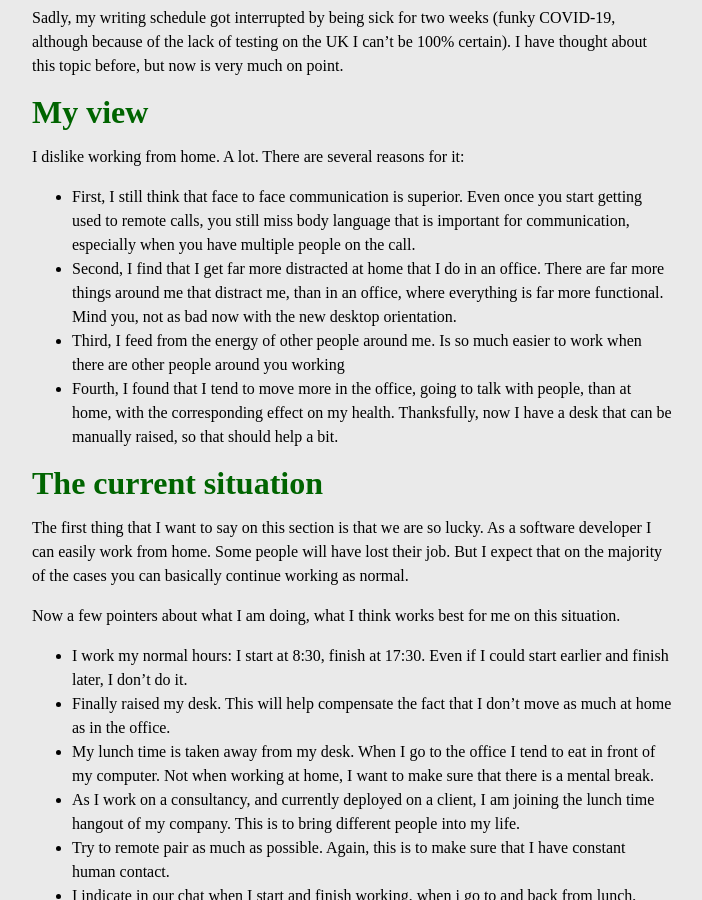
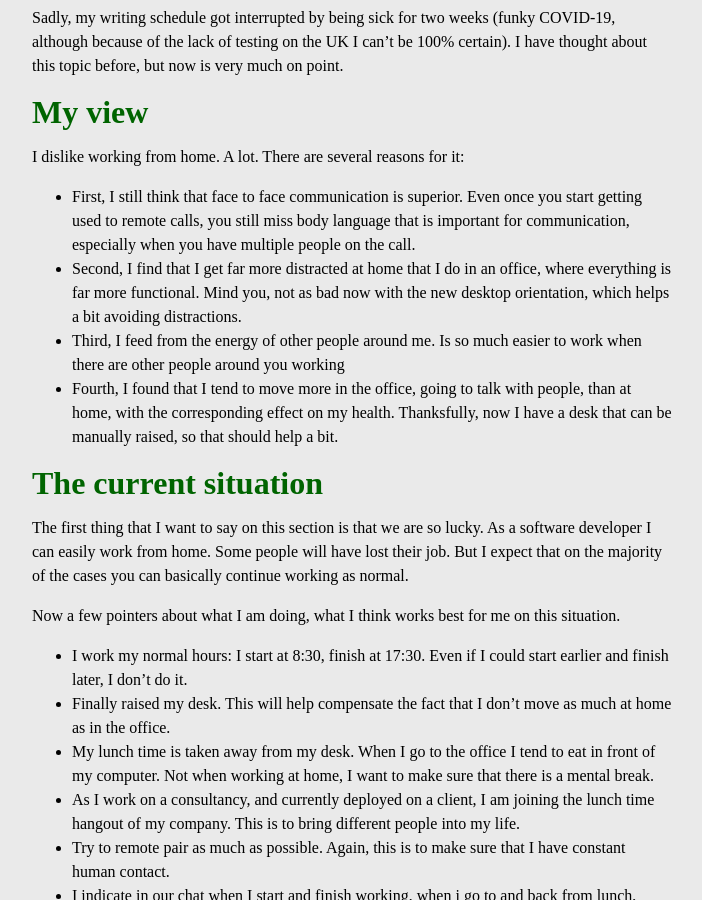
Before and after one commit to MiyamotoAkira/website, a Jekyll site: the page built from _posts/2020-04-03-work-from-home.md, in a window 1280 px wide and 900 px high, scrolled down 325 px. Shown: the whole window, without its empty margins (288-990 px from the left). Built offline with Jekyll 4.4.1, drawn with Linux system fonts in a browser that asks for light colours.

Commit message:
Improved phrasing

```diff
--- a/_posts/2020-04-03-work-from-home.md
+++ b/_posts/2020-04-03-work-from-home.md
@@ -12,7 +12,7 @@ Sadly, my writing schedule got interrupted by being sick for two weeks (funky CO
 
 I dislike working from home. A lot. There are several reasons for it:
 - First, I still think that face to face communication is superior. Even once you start getting used to remote calls, you still miss body language that is important for communication, especially when you have multiple people on the call.
-- Second, I find that I get far more distracted at home that I do in an office. There are far more things around me that distract me, than in an office, where everything is far more functional. Mind you, not as bad now with the new desktop orientation.
+- Second, I find that I get far more distracted at home that I do in an office, where everything is far more functional. Mind you, not as bad now with the new desktop orientation, which helps a bit avoiding distractions.
 - Third, I feed from the energy of other people around me. Is so much easier to work when there are other people around you working
 - Fourth, I found that I tend to move more in the office, going to talk with people, than at home, with the corresponding effect on my health. Thanksfully, now I have a desk that can be manually raised, so that should help a bit.
 
```
